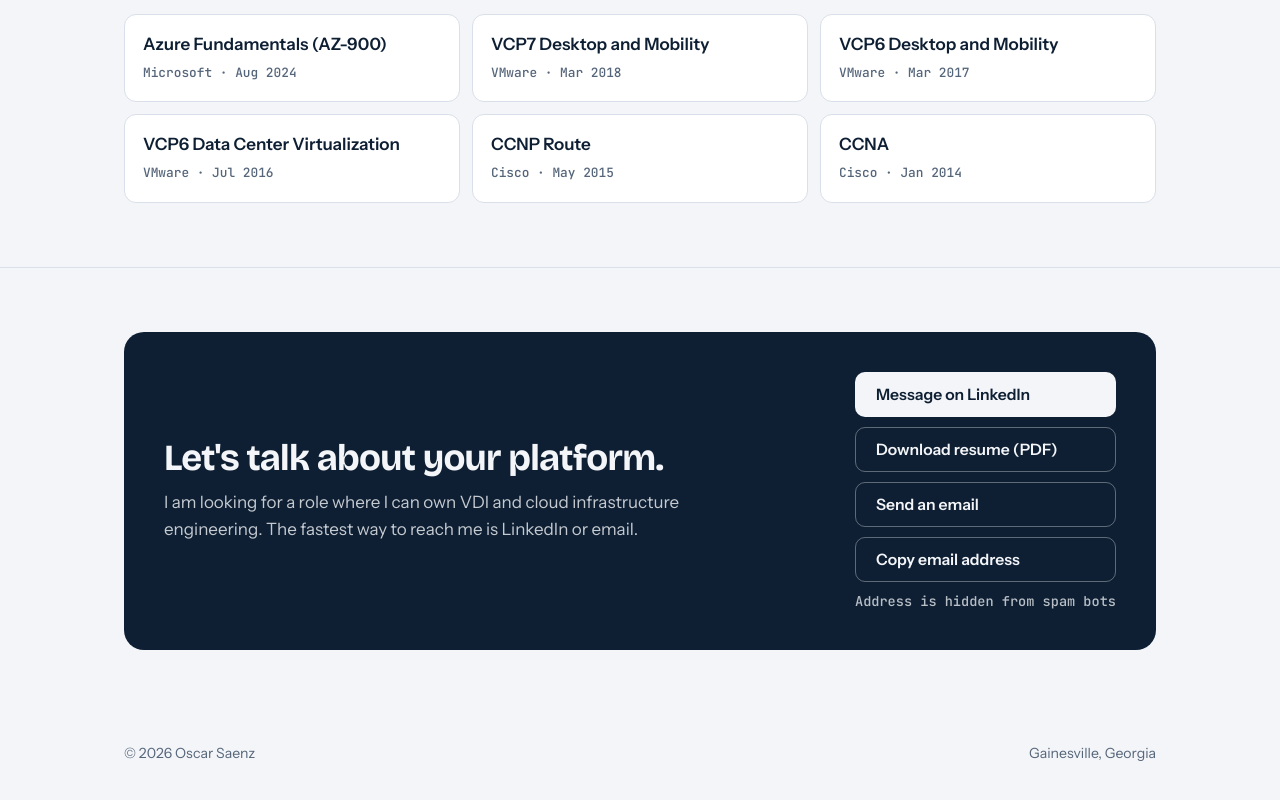
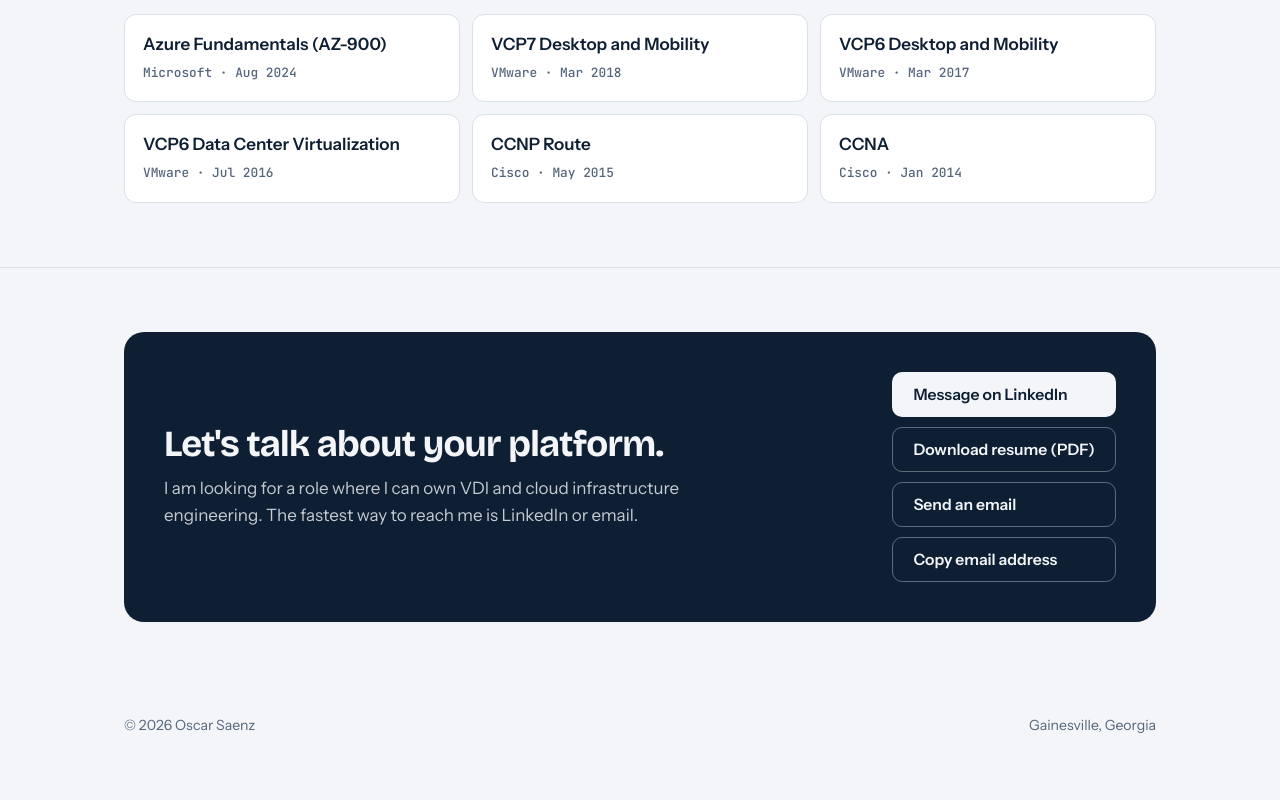
Before and after one commit to os-saenz/osaenz, a plain HTML site: page index.html in a window 1280 px wide. Shown: the part 3647-4447 px from the top of the page. Drawn offline with nearby package versions, Linux system fonts and the light colour scheme.

Commit message:
Hide email placeholder text until revealed
Co-Authored-By: Claude Sonnet 5.5 <noreply@anthropic.com>

```diff
--- a/index.html
+++ b/index.html
@@ -180,6 +180,7 @@ section.block { padding: 64px 0; border-top: 1px solid var(--line); }
 .contact .btn.ghost:hover { border-color: var(--bg); }
 .contact-actions { display: flex; flex-direction: column; gap: 10px; min-width: 220px; }
 .contact-actions .addr { font: 500 .85rem var(--mono); opacity: .75; text-align: center; }
+.contact-actions .addr:empty { display: none; }
 
 footer { padding: 28px 0 48px; color: var(--muted); font-size: .88rem; }
 footer .wrap { display: flex; justify-content: space-between; flex-wrap: wrap; gap: 8px; }
@@ -435,7 +436,7 @@ footer .wrap { display: flex; justify-content: space-between; flex-wrap: wrap; g
           <a class="btn ghost" href="Oscar-Saenz-Resume.pdf" download="Oscar-Saenz-Resume.pdf">Download resume (PDF)</a>
           <button class="btn ghost" id="mailBtn" type="button">Send an email</button>
           <button class="btn ghost" id="copyBtn" type="button">Copy email address</button>
-          <div class="addr" id="addr" aria-live="polite">Address is hidden from spam bots</div>
+          <div class="addr" id="addr" aria-live="polite"></div>
         </div>
       </div>
     </div>
```
